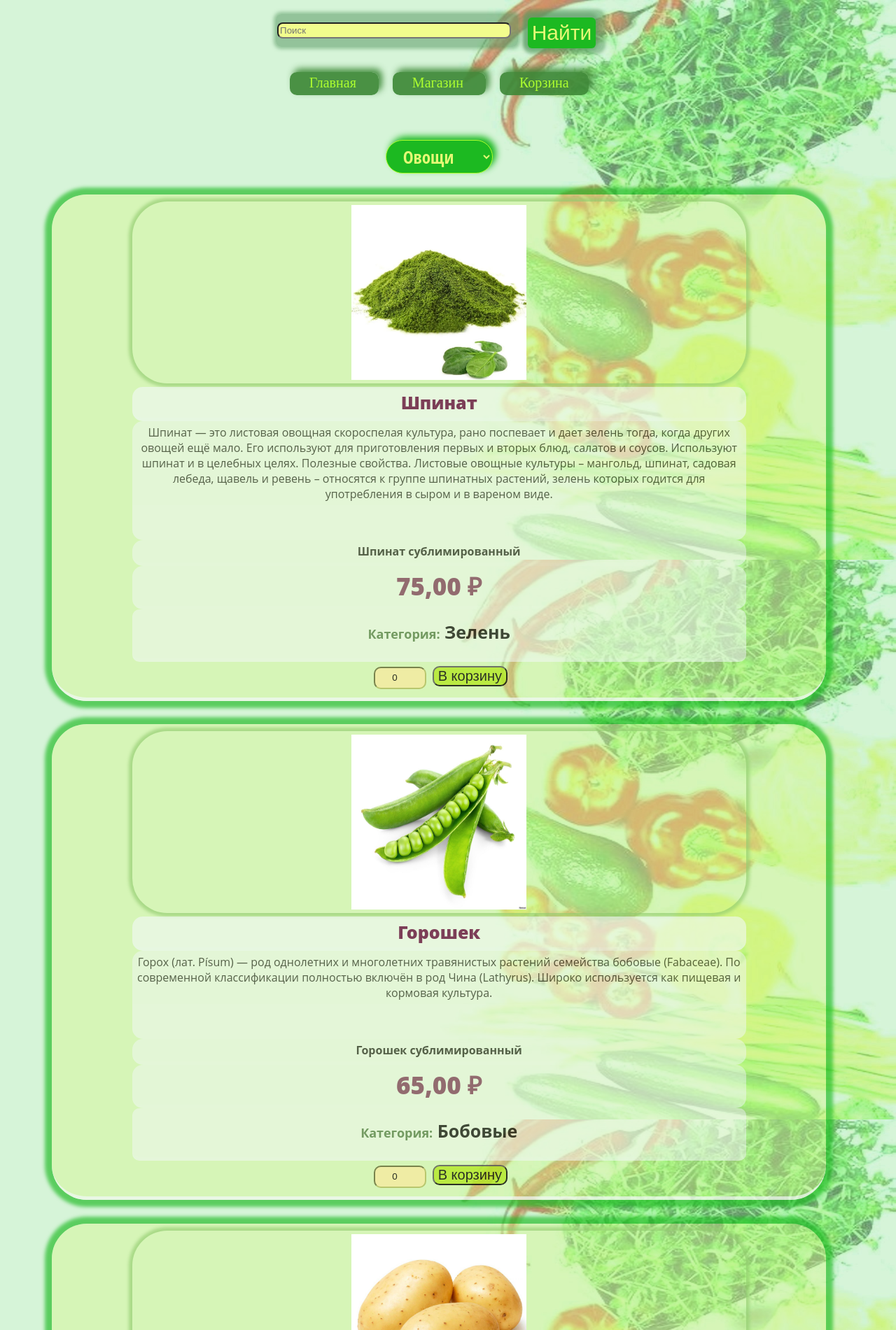
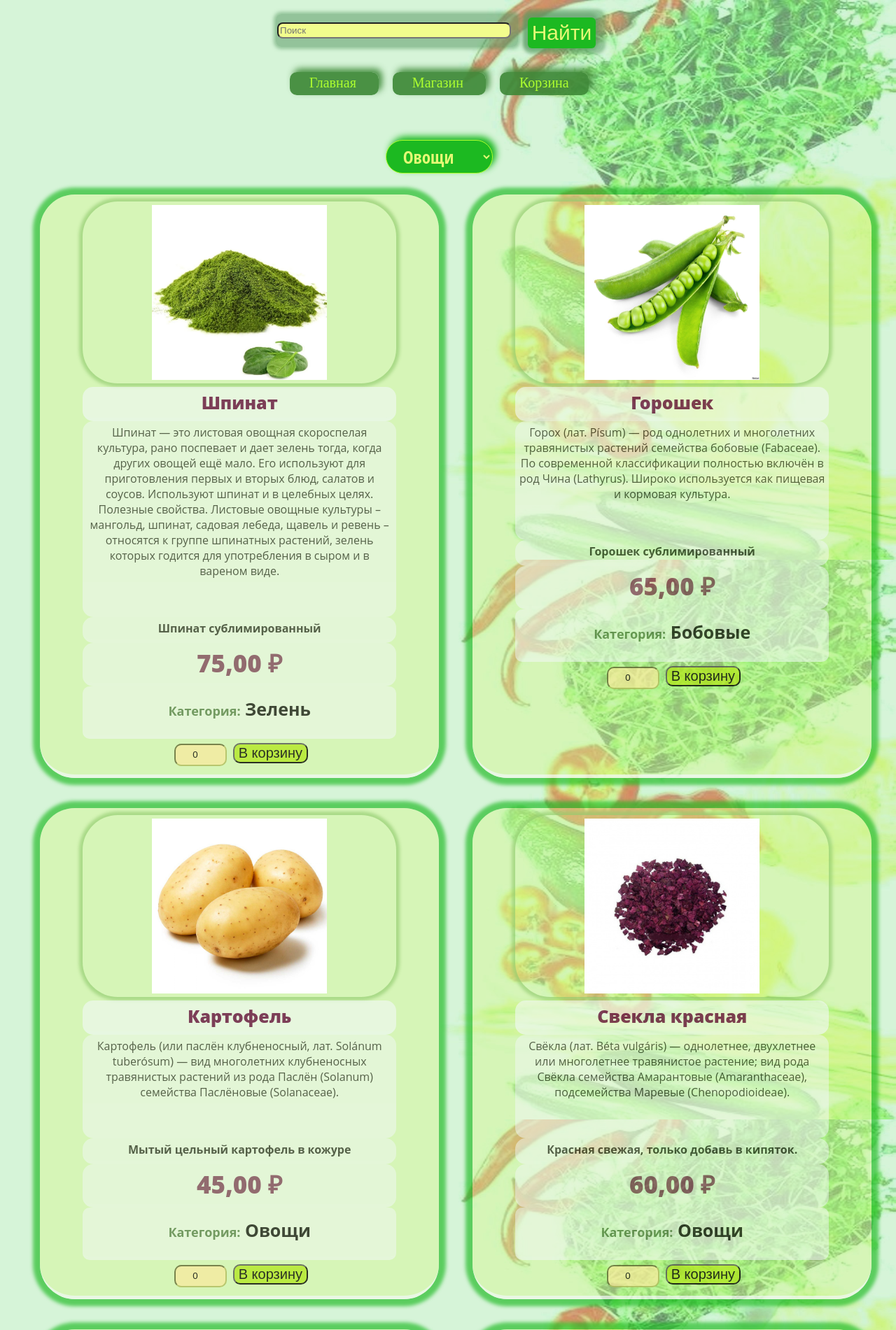
Before and after one commit to Sapronov-Nikolay/sublim, a Django app: page /shop/ in a window 1280 px wide. Shown: the top 1901 px of the page at 70% size. Run offline with Django 5.2, Linux system fonts and the light colour scheme; data comes from the database, SQL or seed files in the repository.

Commit message:
Применил grid для товаров

```diff
--- a/sublim/static/main/css/body.css
+++ b/sublim/static/main/css/body.css
@@ -52,6 +52,6 @@ body {
 /* footer */
 .footer {
     text-align: center;
-    margin-top: 7%;
+    margin-top: 20%;
     font-family: Verdana;
 }
--- a/sublim/static/main/css/tovars.css
+++ b/sublim/static/main/css/tovars.css
@@ -2,15 +2,23 @@
 /* ОБЛАСТЬ ОТОБРАЖЕНИЯ ТОВАРОВ */
 /* Внешняя оболочка */
 .tovars-div-general {
-  display: flexbox;
+  display: grid;
+  width: 1200px;
+  height: 720px;
+  grid-template-columns: 1fr 1fr;
+  column-gap: 3%;
+  grid-template-rows: 2fr 2fr;
+  row-gap: 6%;
   border-spacing: 8 30px;
   font-family: 'Open Sans', sans-serif;
   font-weight: bold;
-  padding-bottom: 3%;
+  padding-bottom: 70px;
   margin-left: 1%;
   margin-right: 1%;
-  margin-bottom: 10px;
+  margin-bottom: 0px;
   border-radius: 100px;
+  text-align: right;
+  margin: 0 auto;
 }
 /* Зона фото for tavars.html in tavars.css */
 .tovars-div-img {
@@ -25,12 +33,13 @@
 /* КОНТЕНТ КАРТОЧЕК */
 /* Общее поле карточки товара for tavars.html in tavars.css */
 .tovars-div-product_card {
+
   text-align: center;
   font-weight: bold;
   padding: 5px;
   margin-left: 1%;
   margin-right: 1%;
-  margin-bottom: 3%;
+  margin-bottom: 0px;
   background: #d6f88765;
   border: 1px;
   border-bottom: 5px solid #f2f8f8b0;
```
